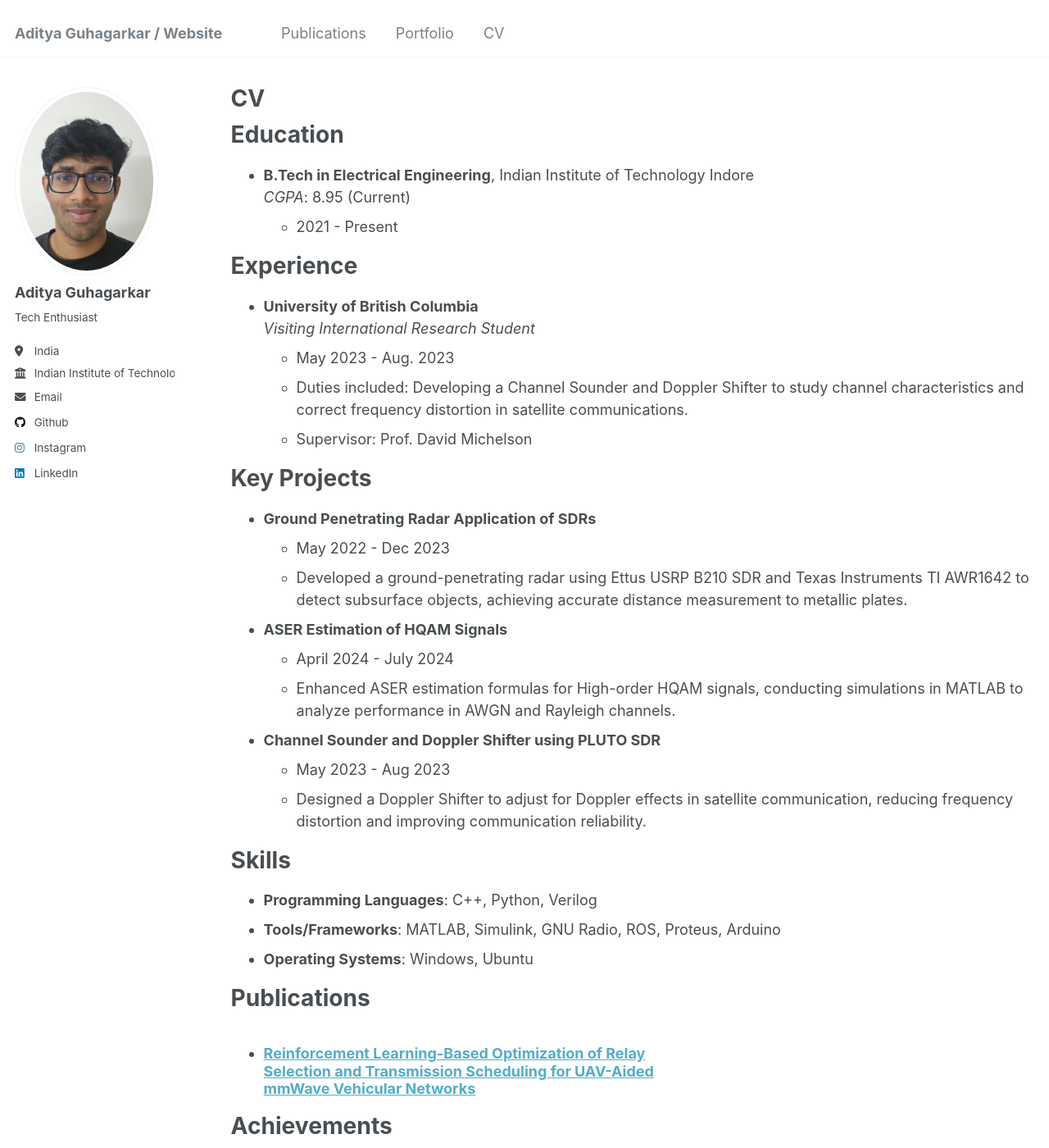
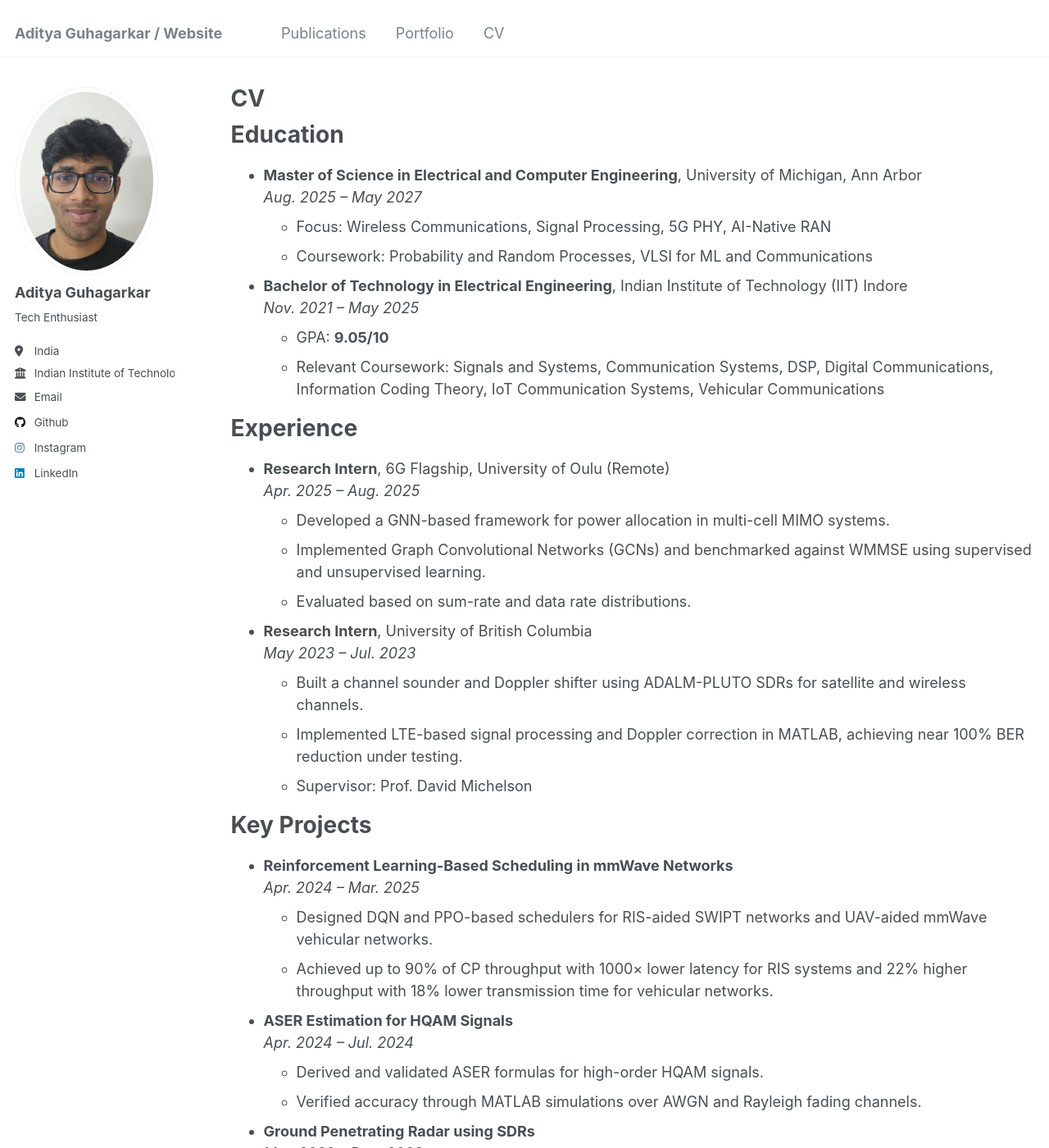
Before and after one commit to AdityaGuhagarkar/adityaguhagarkar.github.io, a Jekyll site: the page built from _pages/cv.md, in a window 1280 px wide and 1400 px high. Shown: the whole window at 82% size. Built offline with Jekyll 4.4.1, drawn with Linux system fonts in a browser that asks for light colours; some of the changed text lies outside the part shown.

Commit message:
Update cv.md

```diff
--- a/_pages/cv.md
+++ b/_pages/cv.md
@@ -11,67 +11,93 @@ redirect_from:
 
 Education
 ======
-* **B.Tech in Electrical Engineering**, Indian Institute of Technology Indore
-  *CGPA*: 8.95 (Current)
-  * 2021 - Present
+* **Master of Science in Electrical and Computer Engineering**, University of Michigan, Ann Arbor
+  *Aug. 2025 – May 2027*
+  - Focus: Wireless Communications, Signal Processing, 5G PHY, AI-Native RAN
+  - Coursework: Probability and Random Processes, VLSI for ML and Communications
+
+* **Bachelor of Technology in Electrical Engineering**, Indian Institute of Technology (IIT) Indore
+  *Nov. 2021 – May 2025*
+  - GPA: **9.05/10**
+  - Relevant Coursework: Signals and Systems, Communication Systems, DSP, Digital Communications, Information Coding Theory, IoT Communication Systems, Vehicular Communications
 
 Experience
 ======
-* **University of British Columbia**
-  *Visiting International Research Student*
-  * May 2023 - Aug. 2023
-  * Duties included: Developing a Channel Sounder and Doppler Shifter to study channel characteristics and correct frequency distortion in satellite communications.
-  * Supervisor: Prof. David Michelson
+* **Research Intern**, 6G Flagship, University of Oulu (Remote)
+  *Apr. 2025 – Aug. 2025*
+  - Developed a GNN-based framework for power allocation in multi-cell MIMO systems.
+  - Implemented Graph Convolutional Networks (GCNs) and benchmarked against WMMSE using supervised and unsupervised learning.
+  - Evaluated based on sum-rate and data rate distributions.
+
+* **Research Intern**, University of British Columbia
+  *May 2023 – Jul. 2023*
+  - Built a channel sounder and Doppler shifter using ADALM-PLUTO SDRs for satellite and wireless channels.
+  - Implemented LTE-based signal processing and Doppler correction in MATLAB, achieving near 100% BER reduction under testing.
+  - Supervisor: Prof. David Michelson
 
 Key Projects
 ======
-* **Ground Penetrating Radar Application of SDRs**
-  * May 2022 - Dec 2023
-  * Developed a ground-penetrating radar using Ettus USRP B210 SDR and Texas Instruments TI AWR1642 to detect subsurface objects, achieving accurate distance measurement to metallic plates.
+* **Reinforcement Learning-Based Scheduling in mmWave Networks**
+  *Apr. 2024 – Mar. 2025*
+  - Designed DQN and PPO-based schedulers for RIS-aided SWIPT networks and UAV-aided mmWave vehicular networks.
+  - Achieved up to 90% of CP throughput with 1000× lower latency for RIS systems and 22% higher throughput with 18% lower transmission time for vehicular networks.
 
-* **ASER Estimation of HQAM Signals**
-  * April 2024 - July 2024
-  * Enhanced ASER estimation formulas for High-order HQAM signals, conducting simulations in MATLAB to analyze performance in AWGN and Rayleigh channels.
+* **ASER Estimation for HQAM Signals**
+  *Apr. 2024 – Jul. 2024*
+  - Derived and validated ASER formulas for high-order HQAM signals.
+  - Verified accuracy through MATLAB simulations over AWGN and Rayleigh fading channels.
 
-* **Channel Sounder and Doppler Shifter using PLUTO SDR**
-  * May 2023 - Aug 2023
-  * Designed a Doppler Shifter to adjust for Doppler effects in satellite communication, reducing frequency distortion and improving communication reliability.
+* **Ground Penetrating Radar using SDRs**
+  *May 2022 – Dec. 2023*
+  - Built a radar system using USRP B210, ADALM-PLUTO, and TI AWR1642.
+  - Implemented MFCW radar algorithms for material penetration analysis and subsurface detection.
 
 Skills
 ======
-* **Programming Languages**: C++, Python, Verilog
-* **Tools/Frameworks**: MATLAB, Simulink, GNU Radio, ROS, Proteus, Arduino
-* **Operating Systems**: Windows, Ubuntu
+* **Programming**: Python, C, C++, Verilog, MATLAB, HTML/CSS
+* **Wireless & Signal Processing Tools**: MATLAB, Simulink, GNU Radio, Simscape, ROS
+* **Hardware/Tools**: SDRs (ADALM-PLUTO, USRP B210), TI AWR1642, Arduino, Proteus, PLECS
+* **Certifications**:
+  - *5G Introductory-Level* – Qualcomm
+  - *Mastering 5G PHY* – Udemy (Covers 3GPP L1, OFDM, MIMO, SSB, PDSCH, PUSCH, CSI-RS, DMRS, HARQ, etc.)
 
 Publications
 ======
-  <ul>{% for post in site.publications reversed %}
-    {% include archive-single-cv.html %}
-  {% endfor %}</ul>
+<ul>{% for post in site.publications reversed %}
+  {% include archive-single-cv.html %}
+{% endfor %}</ul>
 
 Achievements
 ======
-* **MITACS Globalink Fellow** (2023)
-* **IEEE PES India Scholarship Award** (2022-23)
-* **Bronze Medal**, 11th Inter IIT Tech Meet 2023 (Jaguar Land Rover problem statement)
+* **MITACS Globalink Research Fellow** (2023)
+  - Fully funded research internship at University of British Columbia.
+
+* **IEEE PES India Scholarship** (2022–24)
+  - One of 3 recipients nationally for academic excellence.
+
+* **Bronze Medal**, Inter-IIT Tech Meet 2023 (Jaguar Land Rover Problem)
 * **Gold Medal**, IITI Summer of Code (Intelligent Vehicles Category, 2022)
-* **Multiple medals** in state and national chess championships
+* **International Chess Player**, FIDE rating **2046** with multiple state and national medals
 
-Service and leadership
+Service and Leadership
 ======
-* **President** Intelligent Vehicle Design and Control Club, IIT Indore (Apr. 2023 - Apr. 2024)
-  * Led a team of 20 people focused on projects related to vehicular design and control.
-  * Worked on development of a rover for the Intelligent Ground Vehicle Competition
-* **Vice-Chair**  IEEE Robotics and Automation Society (RAS) Student Chapter, IIT Indore (Nov. 2022 - Present)
-  * Organized workshops and initiatives focused on robotics and automation.
-* **Manager**, Tinkerers Lab, IIT Indore (Aug. 2023 - Apr. 2024)
-  * Responsible for lab setup, machine maintenance, and student enrollment.
-* **Chess Club Member**, IIT Indore (Dec. 2021 - Present)
-  * Competed in inter-collegiate and state-level chess tournaments.
-* **URSI EMTS 2023 Conference**
-  * Organizing team member for the URSI EMTS 2023 conference held at the University of British Columbia.
+* **President**, Intelligent Vehicle Design and Control Club, IIT Indore (Apr. 2023 – Apr. 2024)
+  - Led a 20-person team developing autonomous ground vehicles for competitions like IGVC.
+
+* **Vice-Chair**, IEEE Robotics and Automation Society (RAS) Student Chapter, IIT Indore (Nov. 2022 – Present)
+  - Organized workshops and technical events on robotics and automation.
+
+* **Manager**, Tinkerers Lab, IIT Indore (Aug. 2023 – Apr. 2024)
+  - Managed lab setup, equipment maintenance, and student training.
+
+* **Organizing Committee Member**, URSI EMTS 2023 (University of British Columbia)
+  - Supported logistics and operations for the international conference.
+
+* **Chess Club Member**, IIT Indore (Dec. 2021 – May 2025)
+  - Competed in inter-collegiate and state-level tournaments.
 
 Standardized Tests
 ======
-* **JEE Advanced**: All India Rank 2906 (97.9 percentile) - 2021
-* **JEE Mains**: All India Rank 2321 (99.8 percentile) - 2021
+* **GRE**: 325
+* **JEE Advanced**: AIR 2906 (97.9 percentile) – 2021
+* **JEE Mains**: AIR 2321 (99.8 percentile) – 2021
```
